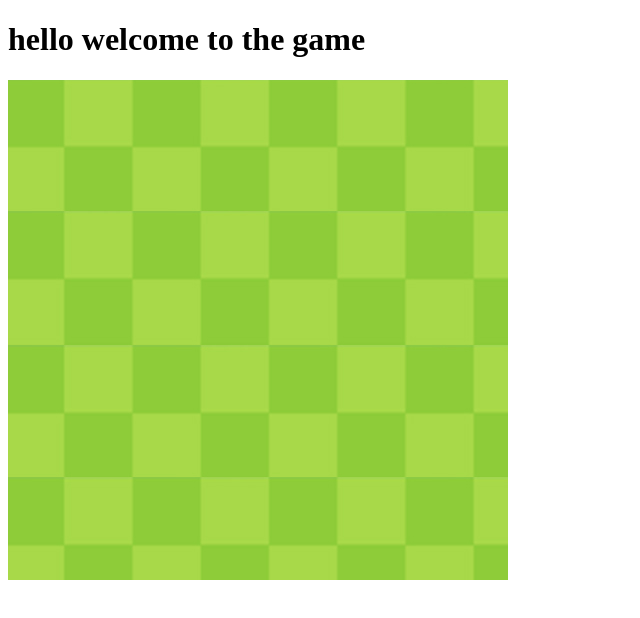
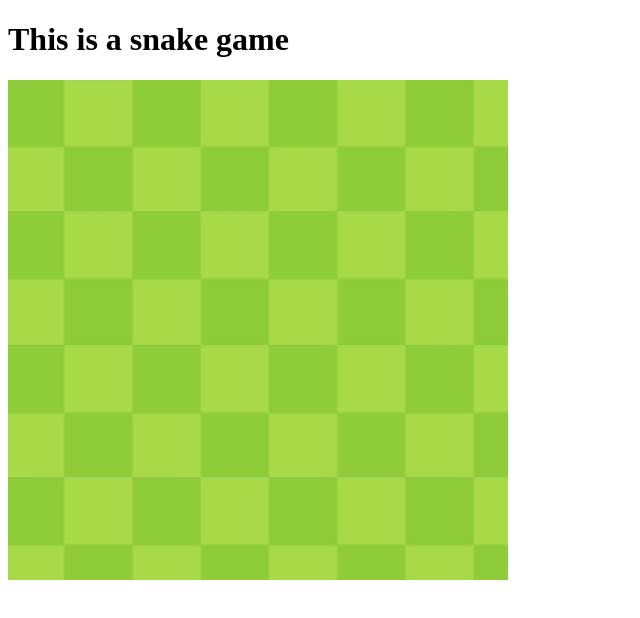
Before and after one commit to nitesh1016/snake-game, a plain HTML site: page index.html in a window 1280 px wide. Shown: the whole page, without its empty margins (0-640 px from the left). Drawn offline with Linux system fonts and the light colour scheme.

Commit message:
initialized all the object

```diff
--- a/index.html
+++ b/index.html
@@ -3,30 +3,26 @@
 <head>
     <meta charset="UTF-8">
     <meta name="viewport" content="width=device-width, initial-scale=1.0">
-    <title>Document</title>
+    <title>Snake game</title>
+    <link rel="stylesheet" href="style.css">
 
 
-<style>
+    <style>
 
-#mycanvas{
-    width: 500px;
-    height: 500px;
-    background-image: url(images/bg.jpg)
-
-}
-</style>
-
+      </style>
 
 
 </head>
+<body>
+    <h1>
+        This is a snake game
+    </h1>
+  <canvas id="hcanvas" width="100" height="200" >
+    </canvas>
 
 
-<body>
+    <script src="/snake.js"></script>
 
 
-<h1>hello welcome to the game</h1>
-<canvas id="mycanvas"></canvas>
-
-    <script src="snake.js"></script>
 </body>
 </html>
--- a/snake.js
+++ b/snake.js
@@ -1 +1,35 @@
-a=5;
+
+function init(){
+    p = document.getElementById("hcanvas");
+    H= p.height=500;
+    W=p.width=500;
+    pen=p.getContext('2d');
+    pen.fillStyle="red";
+    snake={
+        init_len:5,
+        color:"blue",
+        cells:[],
+    }
+}
+
+function draw(){
+ pen.clearRect(0,0,W,H);
+pen.fillRect(rect.x,rect.y,rect.w,rect.h);
+
+}
+
+function update(){
+    rect.x+=rect.speed;
+    if(rect.x > W-rect.w || rect.x<0){
+        rect.speed*=-1;
+    }
+}
+
+function gameloop(){
+    console.log("in gameloop");
+    draw();
+    update();
+}
+
+init();
+// b=setInterval(gameloop,100);
--- /dev/null
+++ b/style.css
@@ -0,0 +1,5 @@
+#hcanvas{
+        background-image: url(/images/bg.jpg);
+
+
+ }
```
